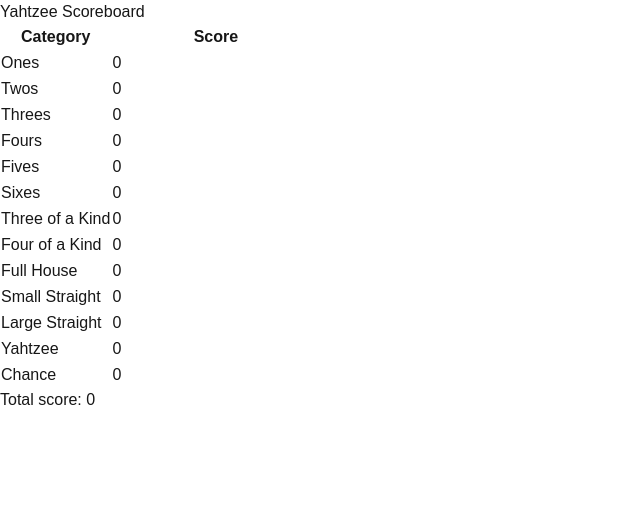
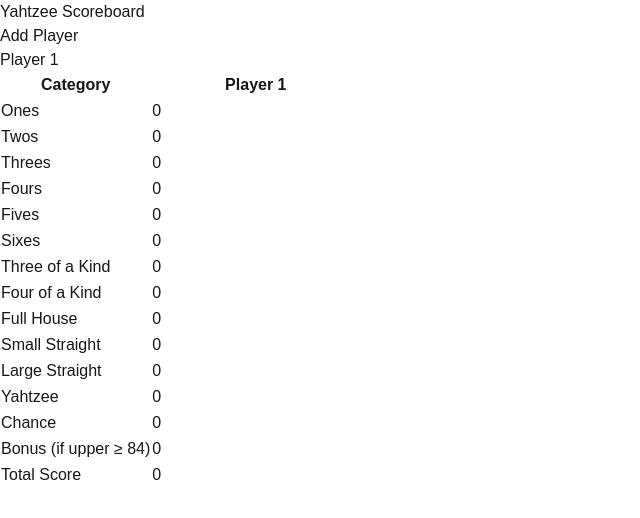
Before and after one commit to MikAoJk/yahtzee-scoreboard, a Next.js app: page / in a window 1280 px wide. Shown: the top 518 px of the page, without its empty margins (0-640 px from the left). Built offline with nearby package versions, Linux system fonts and the light colour scheme.

Commit message:
Implement multi-player support with dynamic player management
Co-authored-by: MikAoJk <23274950+MikAoJk@users.noreply.github.com>

```diff
--- a/src/components/Scoreboard.tsx
+++ b/src/components/Scoreboard.tsx
@@ -2,97 +2,195 @@
 
 import React, {useState} from 'react';
 
+type Player = {
+    id: string;
+    name: string;
+};
+
 type ScoreCategory = {
     name: string;
-    score: number;
+    scores: { [playerId: string]: number };
 };
 
-const initialCategories: ScoreCategory[] = [
-    {name: 'Ones', score: 0},
-    {name: 'Twos', score: 0},
-    {name: 'Threes', score: 0},
-    {name: 'Fours', score: 0},
-    {name: 'Fives', score: 0},
-    {name: 'Sixes', score: 0},
-    {name: 'Three of a Kind', score: 0},
-    {name: 'Four of a Kind', score: 0},
-    {name: 'Full House', score: 0},
-    {name: 'Small Straight', score: 0},
-    {name: 'Large Straight', score: 0},
-    {name: 'Yahtzee', score: 0},
-    {name: 'Chance', score: 0},
+const categoryNames = [
+    'Ones', 'Twos', 'Threes', 'Fours', 'Fives', 'Sixes',
+    'Three of a Kind', 'Four of a Kind', 'Full House',
+    'Small Straight', 'Large Straight', 'Yahtzee', 'Chance'
 ];
+
+const createInitialCategories = (players: Player[]): ScoreCategory[] => {
+    return categoryNames.map(name => ({
+        name,
+        scores: players.reduce((acc, player) => {
+            acc[player.id] = 0;
+            return acc;
+        }, {} as { [playerId: string]: number })
+    }));
+};
 
 const bonusLimit = 84;
 const bonusPoints = 100;
 
 const Scoreboard = () => {
-    const [categories, setCategories] = useState<ScoreCategory[]>(initialCategories);
-    const [totalScore, setTotalscore] = useState<number>(0);
+    const [players, setPlayers] = useState<Player[]>([
+        { id: '1', name: 'Player 1' }
+    ]);
+    const [categories, setCategories] = useState<ScoreCategory[]>(() =>
+        createInitialCategories([{ id: '1', name: 'Player 1' }])
+    );
 
-    const handleScoreChange = (index: number, score: number) => {
+    const handleScoreChange = (categoryIndex: number, playerId: string, score: number) => {
         const updatedCategories = [...categories];
-        updatedCategories[index].score = score;
+        updatedCategories[categoryIndex].scores[playerId] = isNaN(score) ? 0 : score;
         setCategories(updatedCategories);
-        const updatedTotalscore = calculateTotalscore();
-        setTotalscore(updatedTotalscore);
+    };
+
+    const addPlayer = () => {
+        const newPlayerId = Date.now().toString();
+        const newPlayer = { id: newPlayerId, name: `Player ${players.length + 1}` };
+
+        const updatedPlayers = [...players, newPlayer];
+        setPlayers(updatedPlayers);
+
+        const updatedCategories = categories.map(category => ({
+            ...category,
+            scores: { ...category.scores, [newPlayerId]: 0 }
+        }));
+        setCategories(updatedCategories);
+    };
+
+    const removePlayer = (playerId: string) => {
+        if (players.length <= 1) return; // Keep at least one player
+
+        const updatedPlayers = players.filter(player => player.id !== playerId);
+        setPlayers(updatedPlayers);
+
+        const updatedCategories = categories.map(category => {
+            // eslint-disable-next-line @typescript-eslint/no-unused-vars
+            const { [playerId]: _, ...remainingScores } = category.scores;
+            return { ...category, scores: remainingScores };
+        });
+        setCategories(updatedCategories);
+    };
+
+    const updatePlayerName = (playerId: string, newName: string) => {
+        const updatedPlayers = players.map(player =>
+            player.id === playerId ? { ...player, name: newName } : player
+        );
+        setPlayers(updatedPlayers);
     };
 
 
 
-    function isBonus(): boolean {
-        let tmpScore: number = 0
+    function isBonus(playerId: string): boolean {
+        let tmpScore: number = 0;
 
-        categories.forEach(
-            category => {
-                if (category.name === 'Ones' || category.name === 'Twos' || category.name === 'Threes' || category.name === 'Fours' || category.name === 'Fives' || category.name === 'Sixes') {
-                    tmpScore += category.score;
+        categories.forEach(category => {
+            if (['Ones', 'Twos', 'Threes', 'Fours', 'Fives', 'Sixes'].includes(category.name)) {
+                tmpScore += category.scores[playerId] || 0;
             }
-            }
-        )
+        });
 
         return tmpScore >= bonusLimit;
-
     }
 
-    function calculateTotalscore() {
-        if(isBonus()) {
-            return  categories.map(category=>category.score).reduce((a,b)=>a+b) + bonusPoints;
-        }
-        else {
-            return  categories.map(category=>category.score).reduce((a,b)=>a+b);
+    function calculateTotalScore(playerId: string): number {
+        const totalScore = categories.reduce((total, category) => {
+            return total + (category.scores[playerId] || 0);
+        }, 0);
 
-        }
+        return isBonus(playerId) ? totalScore + bonusPoints : totalScore;
     }
 
 
     return (
         <div className="flex min-h-screen flex-col p-16 md:items-center md:p-24">
-            <h1 className="mb-8 text-4xl font-extrabold leading-none tracking-tight md:text-5xl lg:text-6xl dark:text-w">Yahtzee
-                Scoreboard</h1>
-            <table>
+            <h1 className="mb-8 text-4xl font-extrabold leading-none tracking-tight md:text-5xl lg:text-6xl dark:text-w">
+                Yahtzee Scoreboard
+            </h1>
+
+            {/* Player Management Controls */}
+            <div className="mb-6 flex flex-wrap gap-4 items-center">
+                <button
+                    onClick={addPlayer}
+                    className="px-4 py-2 bg-blue-500 text-white rounded-lg hover:bg-blue-600 focus:ring-2 focus:ring-blue-500"
+                >
+                    Add Player
+                </button>
+                {players.map(player => (
+                    <div key={player.id} className="flex items-center gap-2">
+                        <input
+                            type="text"
+                            value={player.name}
+                            onChange={(e) => updatePlayerName(player.id, e.target.value)}
+                            className="px-2 py-1 border border-gray-300 rounded text-sm focus:ring-2 focus:ring-blue-500 dark:bg-gray-700 dark:border-gray-600 dark:text-white"
+                        />
+                        {players.length > 1 && (
+                            <button
+                                onClick={() => removePlayer(player.id)}
+                                className="px-2 py-1 bg-red-500 text-white rounded text-sm hover:bg-red-600"
+                            >
+                                ✕
+                            </button>
+                        )}
+                    </div>
+                ))}
+            </div>
+
+            {/* Scoreboard Table */}
+            <table className="border-collapse border border-gray-300 dark:border-gray-600">
                 <thead>
                     <tr>
-                    <th>Category</th>
-                    <th>Score</th>
+                        <th className="border border-gray-300 dark:border-gray-600 px-4 py-2 text-left">Category</th>
+                        {players.map(player => (
+                            <th key={player.id} className="border border-gray-300 dark:border-gray-600 px-4 py-2 text-center">
+                                {player.name}
+                            </th>
+                        ))}
                     </tr>
                 </thead>
                 <tbody>
-                {categories.map((category, index) => (
-                    <tr key={index}>
-                        <td>{category.name}</td>
-                        <td className="pb-5 mt-20">
+                    {categories.map((category, categoryIndex) => (
+                        <tr key={categoryIndex}>
+                            <td className="border border-gray-300 dark:border-gray-600 px-4 py-2 font-medium">
+                                {category.name}
+                            </td>
+                            {players.map(player => (
+                                <td key={player.id} className="border border-gray-300 dark:border-gray-600 px-4 py-2">
                                     <input
                                         type="number"
-                                    className="w-16 bg-gray-50 border border-gray-300 text-gray-900 text-sm rounded-lg focus:ring-blue-500 focus:border-blue-500 block ps-10 p-2.5  dark:bg-gray-700 dark:border-gray-600 dark:placeholder-gray-400 dark:text-white dark:focus:ring-blue-500 dark:focus:border-blue-500"
-                                    value={category.score ?? 0}
-                                    onChange={(e) => handleScoreChange(index, parseInt(e.target.value))}/>
+                                        className="w-16 bg-gray-50 border border-gray-300 text-gray-900 text-sm rounded-lg focus:ring-blue-500 focus:border-blue-500 block mx-auto p-2.5 dark:bg-gray-700 dark:border-gray-600 dark:placeholder-gray-400 dark:text-white dark:focus:ring-blue-500 dark:focus:border-blue-500"
+                                        value={category.scores[player.id] ?? 0}
+                                        onChange={(e) => handleScoreChange(categoryIndex, player.id, parseInt(e.target.value))}
+                                    />
                                 </td>
+                            ))}
                         </tr>
                     ))}
+                    {/* Bonus Row */}
+                    <tr className="bg-gray-100 dark:bg-gray-800">
+                        <td className="border border-gray-300 dark:border-gray-600 px-4 py-2 font-medium">
+                            Bonus (if upper ≥ {bonusLimit})
+                        </td>
+                        {players.map(player => (
+                            <td key={player.id} className="border border-gray-300 dark:border-gray-600 px-4 py-2 text-center">
+                                {isBonus(player.id) ? bonusPoints : 0}
+                            </td>
+                        ))}
+                    </tr>
+                    {/* Total Row */}
+                    <tr className="bg-gray-200 dark:bg-gray-700 font-bold">
+                        <td className="border border-gray-300 dark:border-gray-600 px-4 py-2">
+                            Total Score
+                        </td>
+                        {players.map(player => (
+                            <td key={player.id} className="border border-gray-300 dark:border-gray-600 px-4 py-2 text-center">
+                                {calculateTotalScore(player.id)}
+                            </td>
+                        ))}
+                    </tr>
                 </tbody>
             </table>
-            <p>Total score: {totalScore}</p>
         </div>
     );
 };
```
Lines whose indentation alone changed are shown as unchanged.
